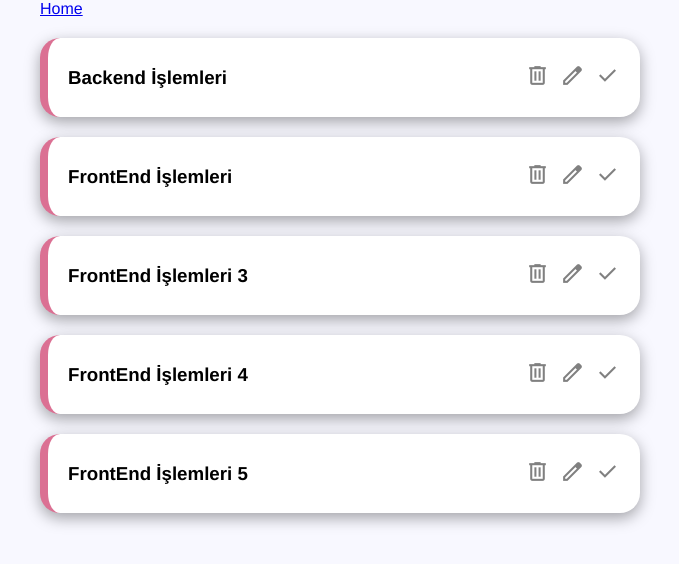
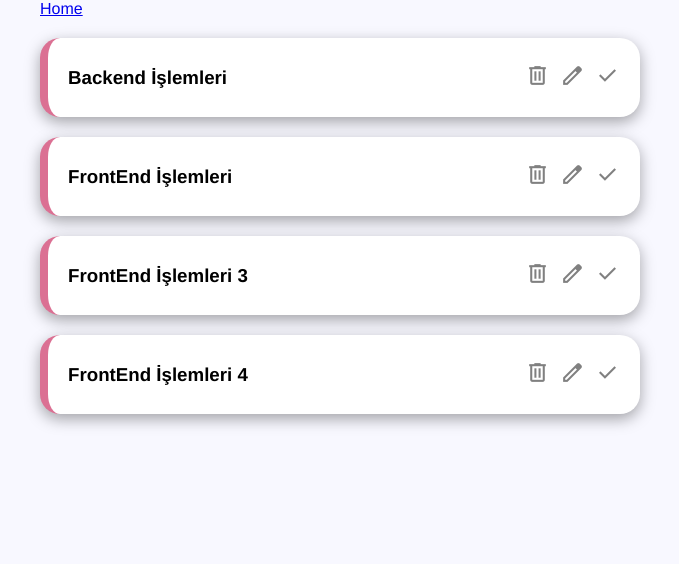
Before and after one commit to Sezer5/JiraProjectVue, a Vue app: page / in a window 1280 px wide. Shown: the top 564 px of the page, without its empty margins (300-979 px from the left). Built offline with nearby package versions, Linux system fonts and the light colour scheme; data requests are answered from the project's data file.

Commit message:
Taskların true false değiştirme durumu tamamlandı

```diff
--- a/data/db.json
+++ b/data/db.json
@@ -3,32 +3,26 @@
     {
       "title": "Backend İşlemleri",
       "details": "Backend işlemlerinin yapılması ve php işlemlerinin yapılması",
-      "complete": true,
+      "complete": false,
       "id": "1"
     },
     {
-            "title":"FrontEnd İşlemleri",
-            "details":"Frontend işlemlerinin yapılması ve vue tarafından geliştirilmesi",
-            "complete":false,
-            "id":"2"
+      "title": "FrontEnd İşlemleri",
+      "details": "Frontend işlemlerinin yapılması ve vue tarafından geliştirilmesi",
+      "complete": false,
+      "id": "2"
     },
     {
-            "title":"FrontEnd İşlemleri 3",
-            "details":"Frontend işlemlerinin yapılması ve vue tarafından geliştirilmesi",
-            "complete":false,
-            "id":"3"
+      "title": "FrontEnd İşlemleri 3",
+      "details": "Frontend işlemlerinin yapılması ve vue tarafından geliştirilmesi",
+      "complete": false,
+      "id": "3"
     },
     {
-            "title":"FrontEnd İşlemleri 4",
-            "details":"Frontend işlemlerinin yapılması ve vue tarafından geliştirilmesi",
-            "complete":false,
-            "id":"4"
-    },
-    {
-            "title":"FrontEnd İşlemleri 5",
-            "details":"Frontend işlemlerinin yapılması ve vue tarafından geliştirilmesi",
-            "complete":false,
-            "id":"5"
+      "title": "FrontEnd İşlemleri 4",
+      "details": "Frontend işlemlerinin yapılması ve vue tarafından geliştirilmesi",
+      "complete": false,
+      "id": "4"
     }
   ]
 }
--- a/src/components/SingleTask.vue
+++ b/src/components/SingleTask.vue
@@ -4,8 +4,8 @@
             <h3 @click="toggleDetail()">{{task.title}}</h3>
             <div>
                 <span @click="deleteTask()" class="material-symbols-outlined">Delete</span>
-                <span class="material-symbols-outlined">edit</span>
-                <span class="material-symbols-outlined">Done</span>
+                <span  class="material-symbols-outlined">edit</span>
+                <span @click="toggleComplete()" class="material-symbols-outlined">Done</span>
             </div>
         </div>
         <div class="details" v-if="showDetails">
@@ -17,7 +17,7 @@
 <script>
 export default {
     props:['task'],
-    emits:['delete'],
+    emits:['delete','complete'],
     data(){
         return{
             showDetails:false,
@@ -30,6 +30,12 @@
         },
         deleteTask(){
             fetch(this.uri,{method:'DELETE'}).then(()=>this.$emit('delete',this.task.id)).catch(err=>console.log(err));
+        },
+        toggleComplete(){
+            fetch(this.uri,{method:'PUT',
+                headers:{'Content-Type':'application/json'},
+                body:JSON.stringify({title:this.task.title,details:this.task.details,complete:!this.task.complete})
+            }).then(this.$emit('complete',this.task.id)).catch(err=>console.log(err));
         }
     }
 }
--- a/src/views/HomeView.vue
+++ b/src/views/HomeView.vue
@@ -3,7 +3,7 @@
       <div v-if="tasks.length">
             <div v-for="task in tasks" :key="task.id">
                   <!-- <p>{{task.title}}</p> -->
-                  <SingleTask :task="task" @delete="handleDelete"/>
+                  <SingleTask :task="task" @delete="handleDelete" @complete="handleComplete"/>
             </div>
       </div>
   </div>
@@ -30,6 +30,12 @@
       this.tasks=this.tasks.filter(task=>{
           return task.id !== id
       })
+    },
+    handlCpmplete(id){
+      let myTask=this.tasks.find(task=>{
+        return task.id===id
+      });
+      myTask.complete=!myTask.complete;
     }
   }
 }
```
Also changed, not shown: 1 other file (tests, documents, lock files or other folders).
